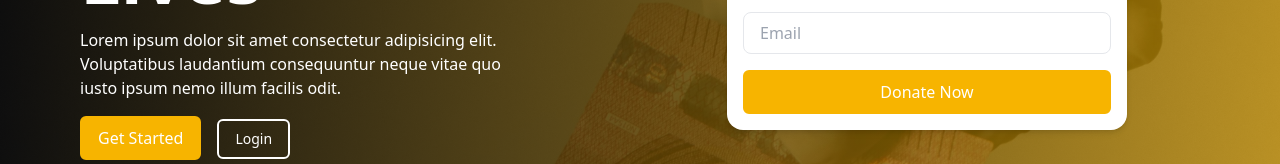
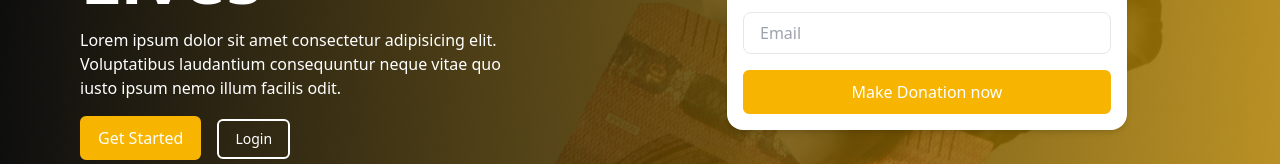
Before and after one commit to KBriaan/react-fund, a React (Vite) app: page / in a window 1280 px wide. Shown: the part 444-608 px from the top of the page. Built offline with nearby package versions, Linux system fonts and the light colour scheme.

Commit message:
Update Hero.jsx donation

```diff
--- a/src/components/Hero/Hero.jsx
+++ b/src/components/Hero/Hero.jsx
@@ -130,7 +130,7 @@ const Hero = () => {
                     className="btn-primary w-full rounded-full"
                     onClick={handleSubmit}
                   >
-                    Donate Now
+                    Make Donation now
                   </button>
                 </div>
               </div>
```
